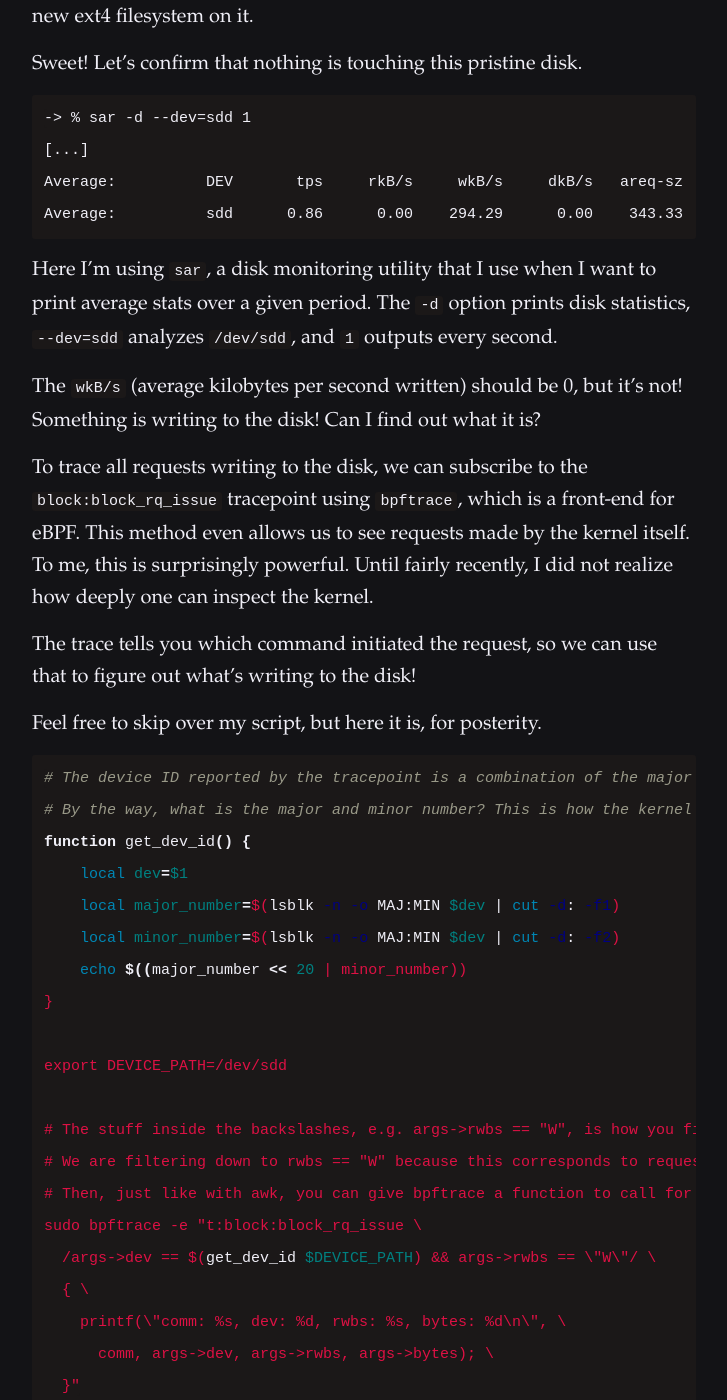
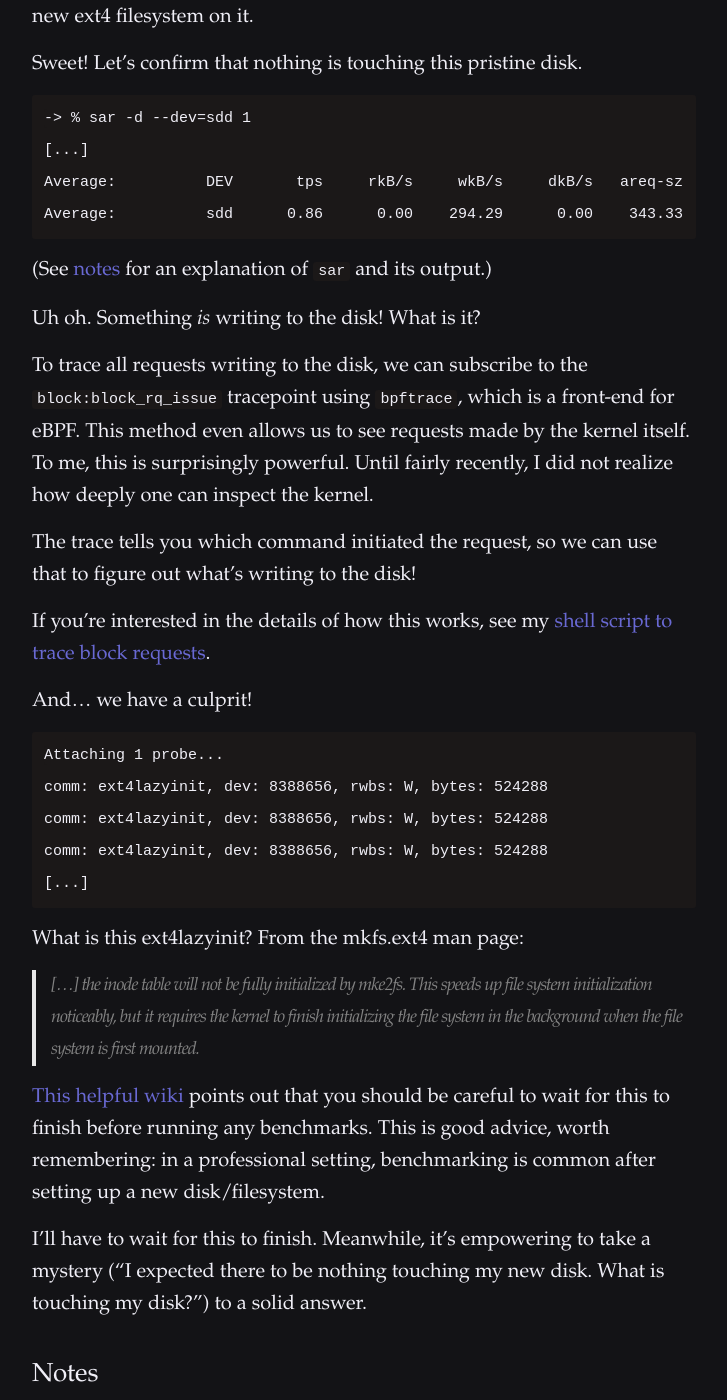
Before and after one commit to dmazin/dmazin.github.io, a Jekyll site: the page built from _posts/2023-04-06-whats-writing-to-my-disk.md, in a window 1280 px wide and 1400 px high, scrolled down 301 px. Shown: the whole window, without its empty margins (238-965 px from the left). Built offline with Jekyll 4.4.1, drawn with Linux system fonts in a browser that asks for light colours; some of the changed text lies outside the part shown.

Commit message:
Move some details into links

````diff
--- a/_posts/2023-04-06-whats-writing-to-my-disk.md
+++ b/_posts/2023-04-06-whats-writing-to-my-disk.md
@@ -16,38 +16,15 @@ Sweet! Let's confirm that nothing is touching this pristine disk.
 Average:          DEV       tps     rkB/s     wkB/s     dkB/s   areq-sz    aqu-sz     await     %util
 Average:          sdd      0.86      0.00    294.29      0.00    343.33      0.03     26.00      1.54
 ```
+(See [notes](#explanation-of-sar) for an explanation of `sar` and its output.)
 
-Here I'm using `sar`, a disk monitoring utility that I use when I want to print average stats over a given period. The `-d` option prints disk statistics, `--dev=sdd` analyzes `/dev/sdd`, and `1` outputs every second.
-
-The `wkB/s` (average kilobytes per second written) should be 0, but it's not! Something is writing to the disk! Can I find out what it is?
+Uh oh. Something *is* writing to the disk! What is it?
 
 To trace all requests writing to the disk, we can subscribe to the `block:block_rq_issue` tracepoint using `bpftrace`, which is a front-end for eBPF. This method even allows us to see requests made by the kernel itself. To me, this is surprisingly powerful. Until fairly recently, I did not realize how deeply one can inspect the kernel.
 
 The trace tells you which command initiated the request, so we can use that to figure out what's writing to the disk!
 
-Feel free to skip over my script, but here it is, for posterity.
-```bash
-# The device ID reported by the tracepoint is a combination of the major and minor numbers of the device, packed into a single integer value. This is the first time in my life I've actually had to do any bit manipulation.
-# By the way, what is the major and minor number? This is how the kernel *actually* identifies disks. This is similar to how your numeric user ID is how the kernel *actually* identifies you – your actual username is a mere convenience.
-function get_dev_id() {
-    local dev=$1
-    local major_number=$(lsblk -n -o MAJ:MIN $dev | cut -d: -f1)
-    local minor_number=$(lsblk -n -o MAJ:MIN $dev | cut -d: -f2)
-    echo $((major_number << 20 | minor_number))
-}
-
-export DEVICE_PATH=/dev/sdd
-
-# The stuff inside the backslashes, e.g. args->rwbs == "W", is how you filter events in bpftrace.
-# We are filtering down to rwbs == "W" because this corresponds to requests to actually write to the disk.
-# Then, just like with awk, you can give bpftrace a function to call for each trace. In our case, we're just printing the bits of the trace payload that we care about: the command, the size of the request, the device, and the request type.
-sudo bpftrace -e "t:block:block_rq_issue \
-  /args->dev == $(get_dev_id $DEVICE_PATH) && args->rwbs == \"W\"/ \
-  { \
-    printf(\"comm: %s, dev: %d, rwbs: %s, bytes: %d\n\", \
-      comm, args->dev, args->rwbs, args->bytes); \
-  }"
-```
+If you're interested in the details of how this works, see my [shell script to trace block requests](https://gist.github.com/dmazin/fc8921400eb7ded1770acdc6734fb9da).
 
 And… we have a culprit!
 
@@ -66,3 +43,9 @@ From the mkfs.ext4 man page:
 [This helpful wiki](https://www.thomas-krenn.com/en/wiki/Ext4_Filesystem#Lazy_Initialization) points out that you should be careful to wait for this to finish before running any benchmarks. This is good advice, worth remembering: in a professional setting, benchmarking is common after setting up a new disk/filesystem.
 
 I'll have to wait for this to finish. Meanwhile, it's empowering to take a mystery (“I expected there to be nothing touching my new disk. What is touching my disk?”) to a solid answer.
+
+### Notes
+#### explanation of sar
+Here I'm using `sar`, a disk monitoring utility that I use when I want to print average stats over a given period. The `-d` option prints disk statistics, `--dev=sdd` analyzes `/dev/sdd`, and `1` outputs every second.
+
+The `wkB/s` (average kilobytes per second written) should be 0, but it's not!
````
